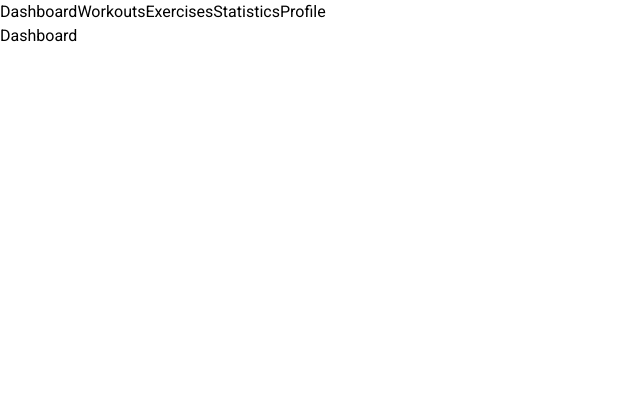
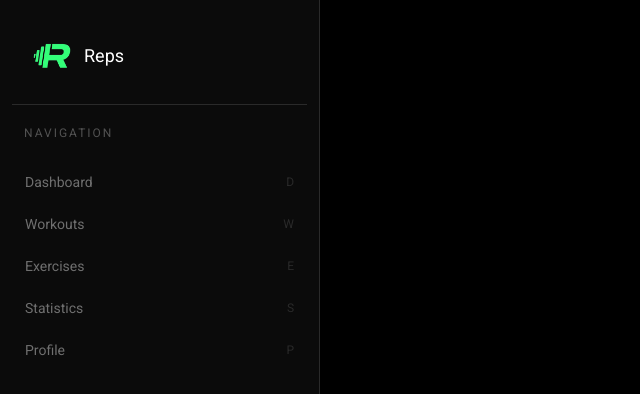
Before and after one commit to pawelwadon/Reps, a React (Vite) app: page / in a window 1280 px wide. Shown: the top 394 px of the page, without its empty margins (0-640 px from the left). Built offline with nearby package versions, Linux system fonts and the light colour scheme.

Commit message:
style:styled navbar

```diff
--- a/components/Navbar.tsx
+++ b/components/Navbar.tsx
@@ -1,13 +1,44 @@
 import { Link } from "react-router-dom";
+import { useState } from "react";
+import Logo from '../public/assets/images/logo.webp'
 
 export default function Navbar() {
+    const [selected, setSelected] = useState<string>('')
+
     return (
-        <nav>
-            <Link to='/'>Dashboard</Link>
-            <Link to='/workouts'>Workouts</Link>
-            <Link to='/exercises'>Exercises</Link>
-            <Link to='/statistics'>Statistics</Link>
-            <Link to='/profile'>Profile</Link>
+        <nav className="min-h-screen bg-[#0B0B0B] p-3 border-r border-[#2A2A2A]">
+            <div className="flex items-center gap-3 px-5 pb-7 pt-6 border-b border-[#2A2A2A]">
+                <img src={Logo} alt="logo" width={40} height={40} className="object-contain"/>
+                <p className="text-white text-lg">Reps</p>
+            </div>
+            <p className="text-xs uppercase text-[#525252] tracking-[2px] px-3 py-5">Navigation</p>
+            <ul className="min-h-full flex flex-col text-[#6F6F6F] text-sm font-normal">
+                <li className={`flex justify-between items-center relative px-3 py-2.5 cursor-pointer hover:bg-[#111111] hover:text-[#EDEDED] border ${selected === 'Dashboard' ? 'border-[#1D1D1D]' : 'border-transparent'} `} onClick={()=> setSelected('Dashboard')}>
+                    {selected==='Dashboard' && <span className="w-0.5 bg-[#28FF7E] h-8 absolute left-0"/>}
+                    <Link to='/'>Dashboard</Link>
+                    <p className="text-[#2A2A2A] text-xs">D</p>
+                </li>
+                <li className={`flex justify-between items-center relative px-3 py-2.5 cursor-pointer hover:bg-[#111111] hover:text-[#EDEDED] border ${selected === 'Workouts' ? 'border-[#1D1D1D]' : 'border-transparent'} `} onClick={()=> setSelected('Workouts')}>
+                    {selected==='Workouts' && <span className="w-0.5 bg-[#28FF7E] h-8 absolute left-0"/>}
+                    <Link to='/workouts'>Workouts</Link>
+                    <p className="text-[#2A2A2A] text-xs">W</p>
+                </li>
+                <li className={`flex justify-between items-center relative px-3 py-2.5 cursor-pointer hover:bg-[#111111] hover:text-[#EDEDED] border ${selected === 'Exercises' ? 'border-[#1D1D1D]' : 'border-transparent'} `} onClick={()=> setSelected('Exercises')}>
+                    {selected==='Exercises' && <span className="w-0.5 bg-[#28FF7E] h-8 absolute left-0"/>}
+                    <Link to='/exercises'>Exercises</Link>
+                    <p className="text-[#2A2A2A] text-xs">E</p>
+                </li>
+                <li className={`flex justify-between items-center relative px-3 py-2.5 cursor-pointer hover:bg-[#111111] hover:text-[#EDEDED] border ${selected === 'Statistics' ? 'border-[#1D1D1D]' : 'border-transparent'} `} onClick={()=> setSelected('Statistics')}>
+                    {selected==='Statistics' && <span className="w-0.5 bg-[#28FF7E] h-8 absolute left-0"/>}
+                    <Link to='/statistics'>Statistics</Link>
+                    <p className="text-[#2A2A2A] text-xs">S</p>
+                </li>
+                <li className={`flex justify-between items-center relative px-3 py-2.5 cursor-pointer hover:bg-[#111111] hover:text-[#EDEDED] border ${selected === 'Profile' ? 'border-[#1D1D1D]' : 'border-transparent'} `} onClick={()=> setSelected('Profile')}>
+                    {selected==='Profile' && <span className="w-0.5 bg-[#28FF7E] h-8 absolute left-0"/>}
+                    <Link to='/profile'>Profile</Link>
+                    <p className="text-[#2A2A2A] text-xs">P</p>
+                </li>
+            </ul>
         </nav>
     )
 }
--- a/src/App.tsx
+++ b/src/App.tsx
@@ -9,14 +9,20 @@ import Navbar from '../components/Navbar';
 export default function App() {
   return (
     <BrowserRouter>
-    <Navbar/>
-      <Routes>
-        <Route index path='' element={<Index/>}/>
-        <Route path='/workouts' element={<Workouts/>}/>
-        <Route path='/exercises' element={<Exercises/>}/>
-        <Route path='/statistics' element={<Statistics/>}/>
-        <Route path='/profile' element={<Profile/>}/>
-      </Routes>
+      <div className="flex min-h-screen">
+        <aside className="w-1/3 max-w-xs">
+          <Navbar />
+        </aside>
+        <main className="flex-1">
+          <Routes>
+            <Route path="/" element={<Index />} />
+            <Route path="/workouts" element={<Workouts />} />
+            <Route path="/exercises" element={<Exercises />} />
+            <Route path="/statistics" element={<Statistics />} />
+            <Route path="/profile" element={<Profile />} />
+          </Routes>
+        </main>
+      </div>
     </BrowserRouter>
   )
-};
+}
--- a/src/index.css
+++ b/src/index.css
@@ -2,8 +2,13 @@
 @import "tailwindcss";
 
 *{
+    box-sizing: border-box;
+    font-family: "Roboto", sans-serif;
+}
+
+body{
     margin: 0;
     padding: 0;
     box-sizing: border-box;
-    font-family: "Roboto", sans-serif;
+    background-color: #000;
 }
```
Also changed, not shown: public/assets/images/logo.webp (added).
